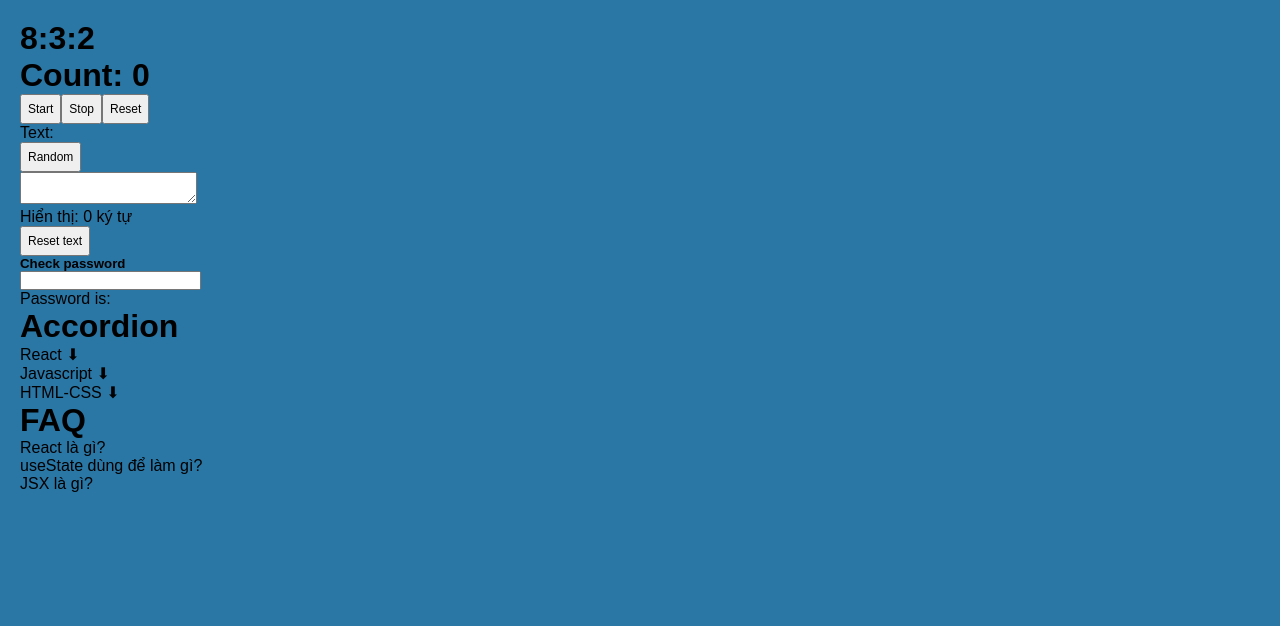
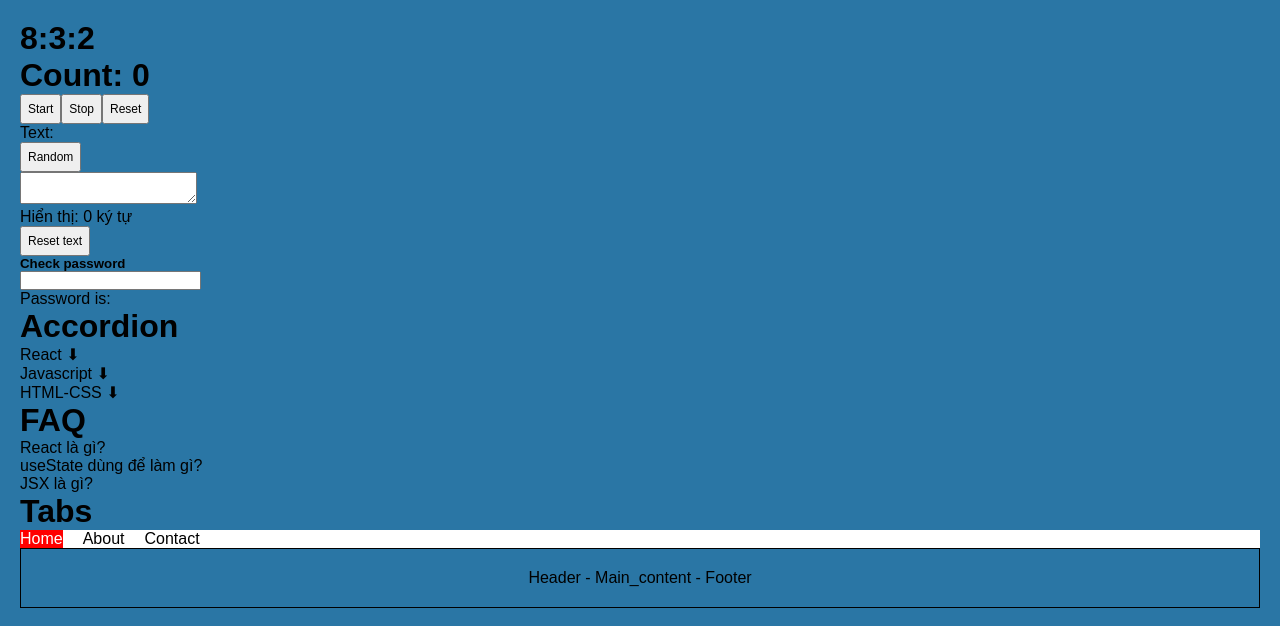
Before and after one commit to TruongTuanDung2001/React-learning, a React (Vite) app: page / in a window 1280 px wide. Shown: the top 626 px of the page. Built offline with nearby package versions, Linux system fonts and the light colour scheme.

Commit message:
Exp 8 useEffect: Tabs

```diff
--- a/src/App.jsx
+++ b/src/App.jsx
@@ -25,7 +25,7 @@ import {
 } from "./components/ConditionalRendering";
 
 import { UseEffect, UseEffect2, UseEffect3 } from "./components/UseEffect";
-import { Accordion, AutoCounter, CharacterCounter, Clock, FAQ, PasswordStrength, RandomQuote } from "./components/ExpUseEffect";
+import { Accordion, AutoCounter, CharacterCounter, Clock, FAQ, PasswordStrength, RandomQuote, Tabs } from "./components/ExpUseEffect";
 //
 function App() {
   const [count, setCount] = useState(0); //setCount để thay đổi count lưu lại sau khi chạy increase()
@@ -294,6 +294,8 @@ function ExpEffect(){
       <Accordion />
 
       <FAQ />
+
+      <Tabs />
     </div>
   )
 }
--- a/src/components/ExpUseEffect.jsx
+++ b/src/components/ExpUseEffect.jsx
@@ -146,7 +146,7 @@ function Accordion() {
     "Javascript là ngôn ngữ cơ bản để lập trình website",
     "HTML-CSS là ngôn ngữ dùng để làm giao diện website",
   ];
-  const [index, setIndex] = useState(null)
+  const [index, setIndex] = useState(null);
   // Lưu idex là vị trí nội dung mà content cần render ra, khi click thì index bằng với key của map thì xuất vị trí content[i]. Nếu như mà click item 1 rồi bấm qua item 2 thì setIdex hoạt động và map sẽ render lại 3 phần từ kiểm tra index === i nên cái nào thỏa điều kiện mới hiện content của item đó ra theo content[i]
 
   //
@@ -154,23 +154,21 @@ function Accordion() {
     <div>
       <h1>Accordion</h1>
       {title.map((item, i) => (
-        <div key={i} onClick={() => index === i ? setIndex(null): setIndex(i)}>
+        <div
+          key={i}
+          onClick={() => (index === i ? setIndex(null) : setIndex(i))}
+        >
           <p>{item} ⬇</p>
           {index === i && <span>{content[i]}</span>}
         </div>
       ))}
     </div>
-  )
-
+  );
 }
 
 // exp7: Faq
-function FAQ(){
-    const questions = [
-    "React là gì?",
-    "useState dùng để làm gì?",
-    "JSX là gì?",
-  ];
+function FAQ() {
+  const questions = ["React là gì?", "useState dùng để làm gì?", "JSX là gì?"];
 
   const answers = [
     "React là thư viện JavaScript để xây dựng giao diện.",
@@ -179,18 +177,73 @@ function FAQ(){
   ];
 
   const [index, setIndex] = useState(null);
-  return(
+  return (
     <div>
       <h1>FAQ</h1>
       {questions.map((q, i) => (
-        <div key={i} onClick={() => index !== i ? setIndex(i) : setIndex(null)}>
+        <div
+          key={i}
+          onClick={() => (index !== i ? setIndex(i) : setIndex(null))}
+        >
           <p>{q}</p>
           {index === i && <span>{answers[i]}</span>}
         </div>
       ))}
     </div>
-  )
+  );
+}
+
+// exp8: Tabs
+function Tabs() {
+  const tabs = ["Home", "About", "Contact"];
+  const contents = [
+    "Header - Main_content - Footer",
+    "Page is show gi do gi do",
+    "truongtuandung2001@gmail.com, 0965816822, toidodaden",
+  ];
+  const [index, setIndex] = useState(0);
+  //
+  const styleTabs = {
+    display: "flex",
+    gap : "20px",
+    background: "#fff",
+  };
+  const styleContentTab = {
+    textAlign: "center",
+    padding: "20px",
+    border: "1px solid black"
+  };
+  const styleTabActive = {
+    background : "red",
+    color: "#fff"
+  }
+  //
+  return (
+    <div>
+      <h1>Tabs</h1>
+      <div className="tabs" style={styleTabs}>
+        {tabs.map((t, i) => (
+          // cái chỗ style quan trọng á: tại vì style cần = 1 object, nếu mình để index === && styleTabActive thì nếu nó true thì bth còn nếu nó false thì nó sẽ trả về rỗng không hợp với style nên sẽ gây lỗi, nêu dùng toán tử 3 ngôi và nếu false thì trả về {} object rỗng
+          <p key={i} onClick={() => setIndex(i)} style={index === i ? styleTabActive: {}}>
+            {t}
+          </p>
+        ))}
+      </div>
+      <div className="contentTab" style={styleContentTab}>
+        {index != null && <span>{contents[index]}</span>}
+      </div>
+    </div>
+  );
 }
 
 //
-export { Clock, AutoCounter, RandomQuote, CharacterCounter, PasswordStrength, Accordion, FAQ };
+export {
+  Clock,
+  AutoCounter,
+  RandomQuote,
+  CharacterCounter,
+  PasswordStrength,
+  Accordion,
+  FAQ,
+  Tabs,
+};
```
